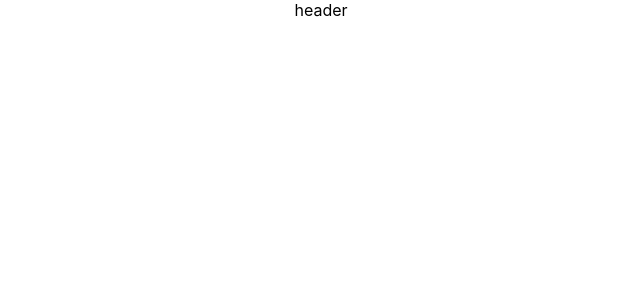
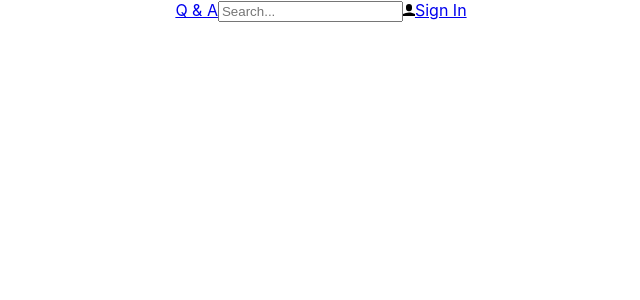
Before and after one commit to sswietoniowski/learning-aspnetcore-react-frontend-react-app, a React (Create React App) app: page / in a window 1280 px wide. Shown: the top 300 px of the page, without its empty margins (319-959 px from the left). Built offline with nearby package versions, Linux system fonts and the light colour scheme.

Commit message:
Header completed

```diff
--- a/src/Header.tsx
+++ b/src/Header.tsx
@@ -1,3 +1,13 @@
 import React from 'react';
+import { UserIcon } from './Icons';
 
-export const Header = () => <div>header</div>;
+export const Header = () => (
+  <div>
+    <a href="./">Q & A</a>
+    <input type="text" placeholder="Search..." />
+    <a href="./signin">
+      <UserIcon />
+      <span>Sign In</span>
+    </a>
+  </div>
+);
--- /dev/null
+++ b/src/Icons.tsx
@@ -0,0 +1,4 @@
+import React from 'react';
+import user from './user.svg';
+
+export const UserIcon = () => <img src={user} alt="User" width="12px" />;
```
Also changed, not shown: src/user.svg (added).
